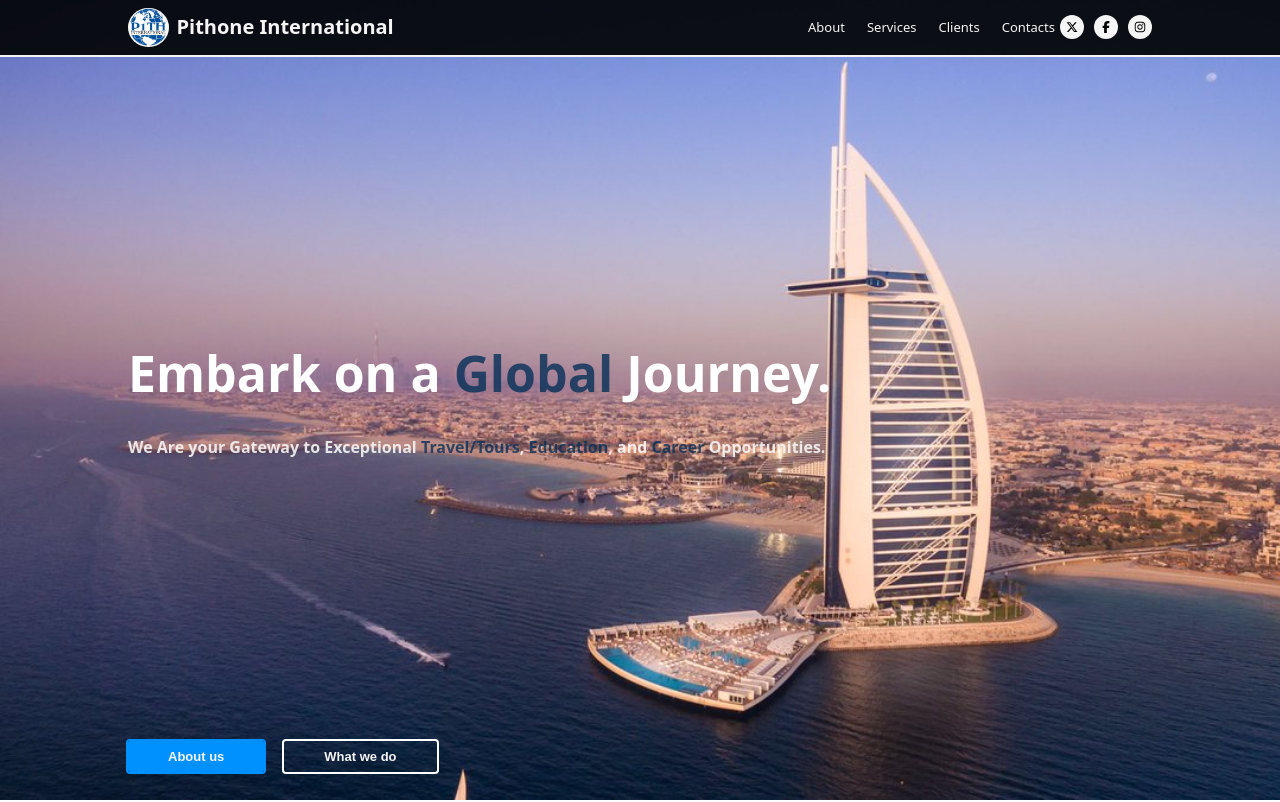
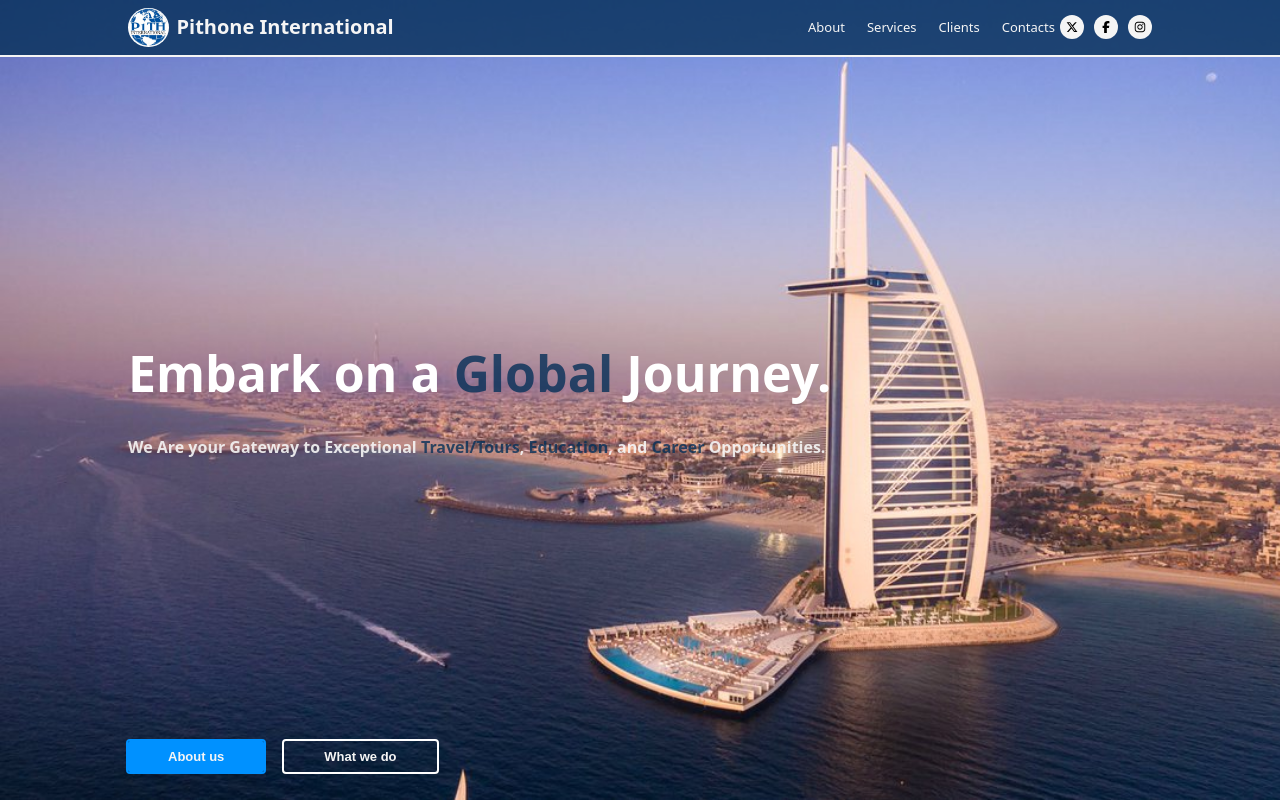
Before and after one commit to 1wes/pithone-international, a React (Vite) app: page / in a window 1280 px wide. Shown: the top 802 px of the page. Built offline with nearby package versions, Linux system fonts and the light colour scheme.

Commit message:
feat(navbar): change navbar background color

```diff
--- a/src/components/navbar.css
+++ b/src/components/navbar.css
@@ -1,5 +1,6 @@
 .full-width-navbar{
-    background-color: rgba(0, 0, 0, 0.9);
+    /* background-color: rgba(0, 0, 0, 0.9); */
+    background-color: rgba(5, 47, 88, 0.801);
     outline: 2px solid whitesmoke;
 }
 
```
